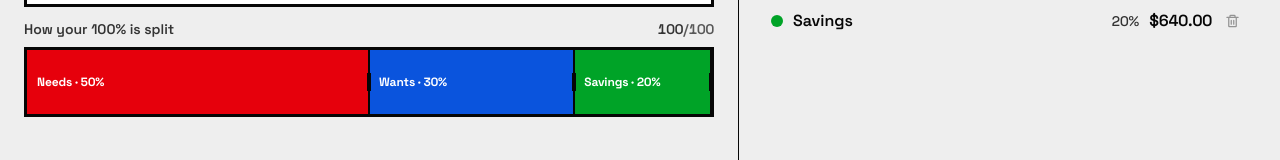
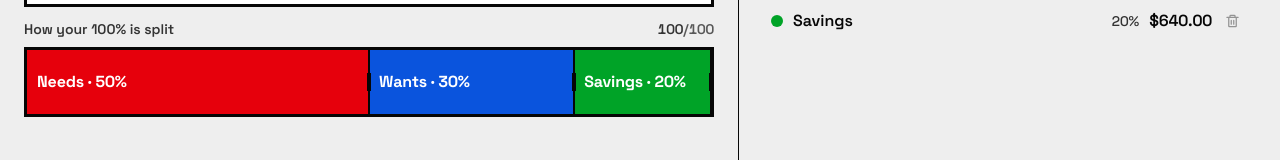
Before and after one commit to johnnysedh3lllo/budget-friendly, a Next.js app: page / in a window 1280 px wide. Shown: the part 480-640 px from the top of the page. Built offline with nearby package versions, Linux system fonts and the light colour scheme; no server answers; a web font is replaced by a local one.

Commit message:
style(bar): scale up bucket labels on larger screens
text-xs everywhere felt small on the roomy desktop bar; step the segment labels
up to sm:text-sm / lg:text-base while keeping text-xs on mobile.

Co-Authored-By: Claude Opus 4.8 (1M context) <noreply@anthropic.com>

```diff
--- a/components/BucketBar.tsx
+++ b/components/BucketBar.tsx
@@ -181,7 +181,7 @@ export default function BucketBar() {
             >
               {p.percent >= 7 && (
                 <span
-                  className="num truncate px-2.5 text-xs font-bold"
+                  className="num truncate px-2.5 text-xs font-bold sm:text-sm lg:text-base"
                   style={{ color: inks[p.colorIndex] }}
                 >
                   {p.percent >= 12 && p.name ? `${p.name} · ` : ""}
```
